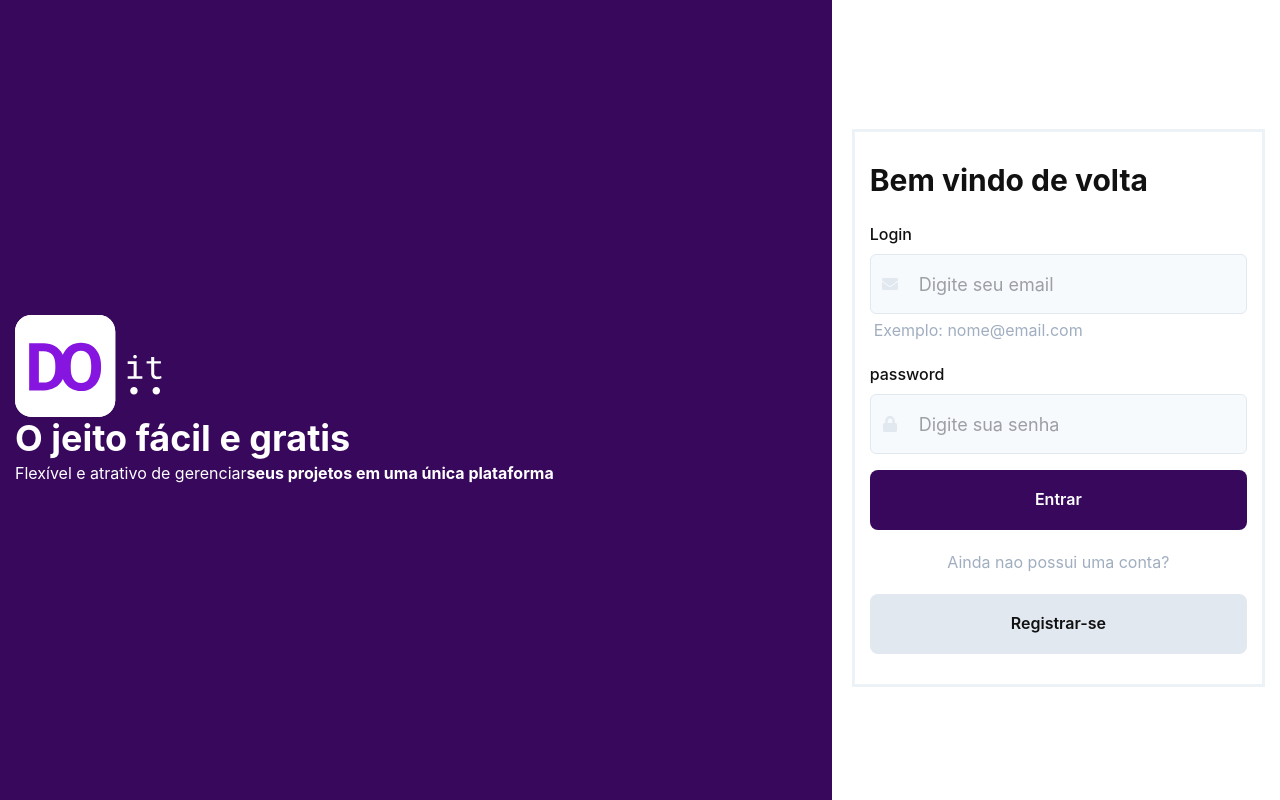
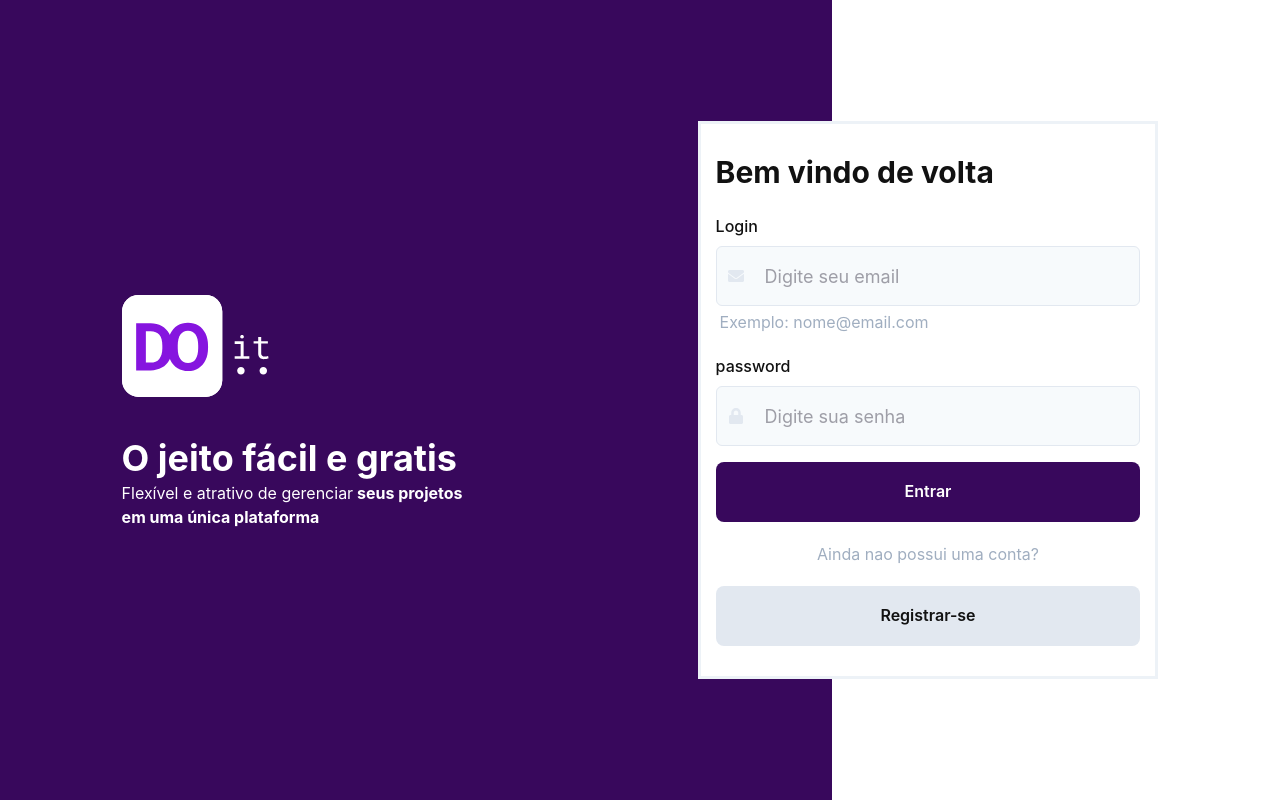
Before and after one commit to diegosales30/to-day, a React (Create React App) app: page / in a window 1280 px wide. Built offline with nearby package versions, Linux system fonts and the light colour scheme.

Commit message:
finalizando resposividade da pagina de login

```diff
--- a/src/pages/Login/index.tsx
+++ b/src/pages/Login/index.tsx
@@ -44,35 +44,47 @@ export const Login = () => {
   return (
     <Flex
       alignItems="center"
-      padding="10px 15px"
-      height="100vh"
-      bgGradient="linear(to-r, purple.800 65%, white 35%)"
+      justifyContent="center"
+      padding={["10px 15px", "10px 15px", "0px", "0px"]}
+      height={["auto", "auto", "100vh", "100vh"]}
+      bgGradient={[
+        "linear(to-b, purple.800 65%, white 35%)",
+        "linear(to-b, purple.800 65%, white 35%)",
+        "linear(to-r, purple.800 65%, white 35%)",
+        "linear(to-r, purple.800 65%, white 35%)",
+      ]}
       color="white"
     >
       <Flex
-        w="100%"
+        w={["100%", "100%", "90%", "90%"]}
         justifyContent="center"
-        flexDirection="row"
+        flexDirection={["column", "column", "row", "row"]}
         alignItems="center"
       >
-        <Grid w="100%" paddingRight="100px">
-          <Image src={logobranco} />
-          <Heading as="h1">O jeito fácil e gratis</Heading>
-          <Text>
+        <Grid w={["100%", "100%", "50%", "50%"]} paddingRight="100px">
+          <Image
+            src={logobranco}
+            alt="doit"
+            boxSize={["120px", "120px", "150px", "150px"]}
+          />
+          <Heading mt="4" as="h1">
+            O jeito fácil e gratis
+          </Heading>
+          <Text maxW="350px">
             Flexível e atrativo de gerenciar
-            <b>seus projetos em uma única plataforma</b>
+            <b> seus projetos em uma única plataforma</b>
           </Text>
         </Grid>
         <Grid
           onSubmit={handleSubmit(handleSignIn)}
           as="form"
-          mt="4"
-          w="50%"
           padding="30px 15px"
           border="3px solid"
           borderColor="gray.100"
           bg="white"
           color="grey.900"
+          mt={["4", "4", "0", "0"]}
+          w={["100%", "100%", "40%", "40%"]}
         >
           <Heading size="lg">Bem vindo de volta</Heading>
           <VStack mt="6" spacing="5">
```
